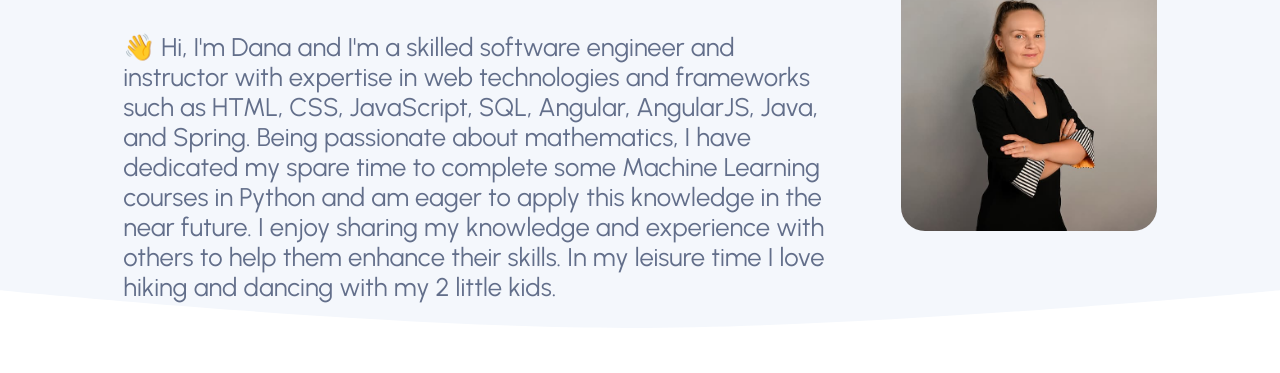
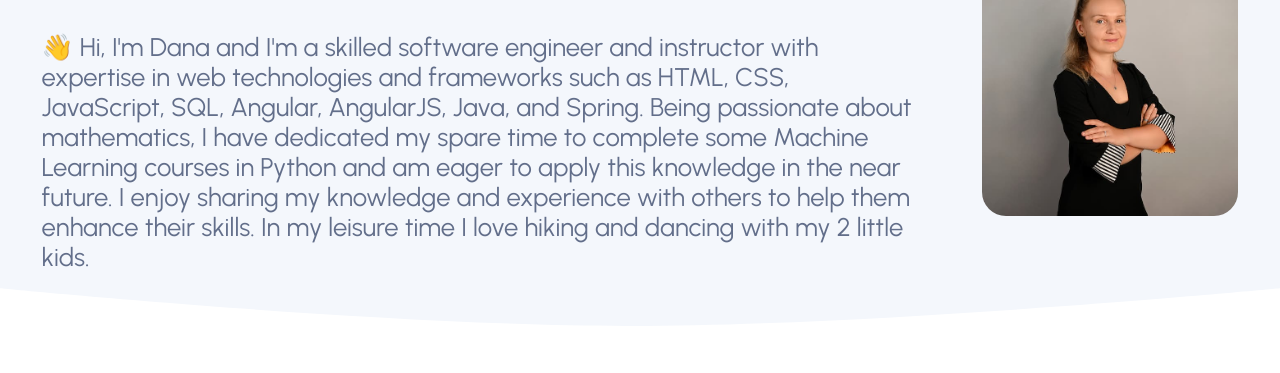
Before and after one commit to danamunteanu/damun, a website built with Vite: page index.html in a window 1280 px wide. Shown: the part 154-527 px from the top of the page. Built offline with nearby package versions, Linux system fonts and the light colour scheme.

Commit message:
Adapted header for larger screens

```diff
--- a/src/style.css
+++ b/src/style.css
@@ -194,8 +194,10 @@ main, header {
     flex-direction: row;
     justify-content: space-between;
     padding-block-start: clamp(1.3rem, 5vw, 2rem);
-    padding-inline: clamp(2rem, 8vw, 9rem);
-    gap: clamp(2rem, 5vw, 5rem)
+    padding-inline: 1.3rem;
+    gap: clamp(2rem, 5vw, 5rem);
+    max-width: 1300px;
+    margin: 0 auto;
   }
 
   .intro__avatar {
```
